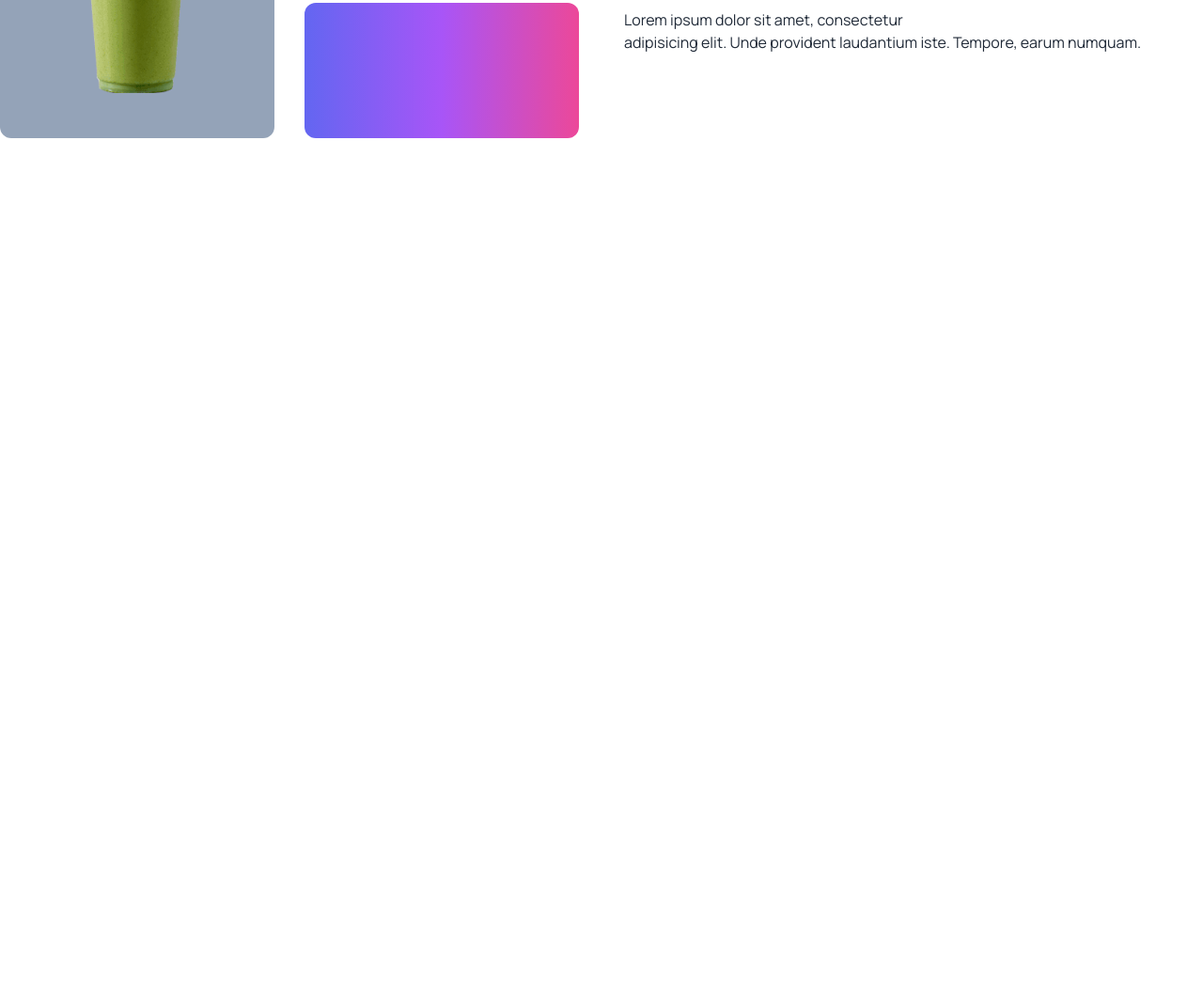
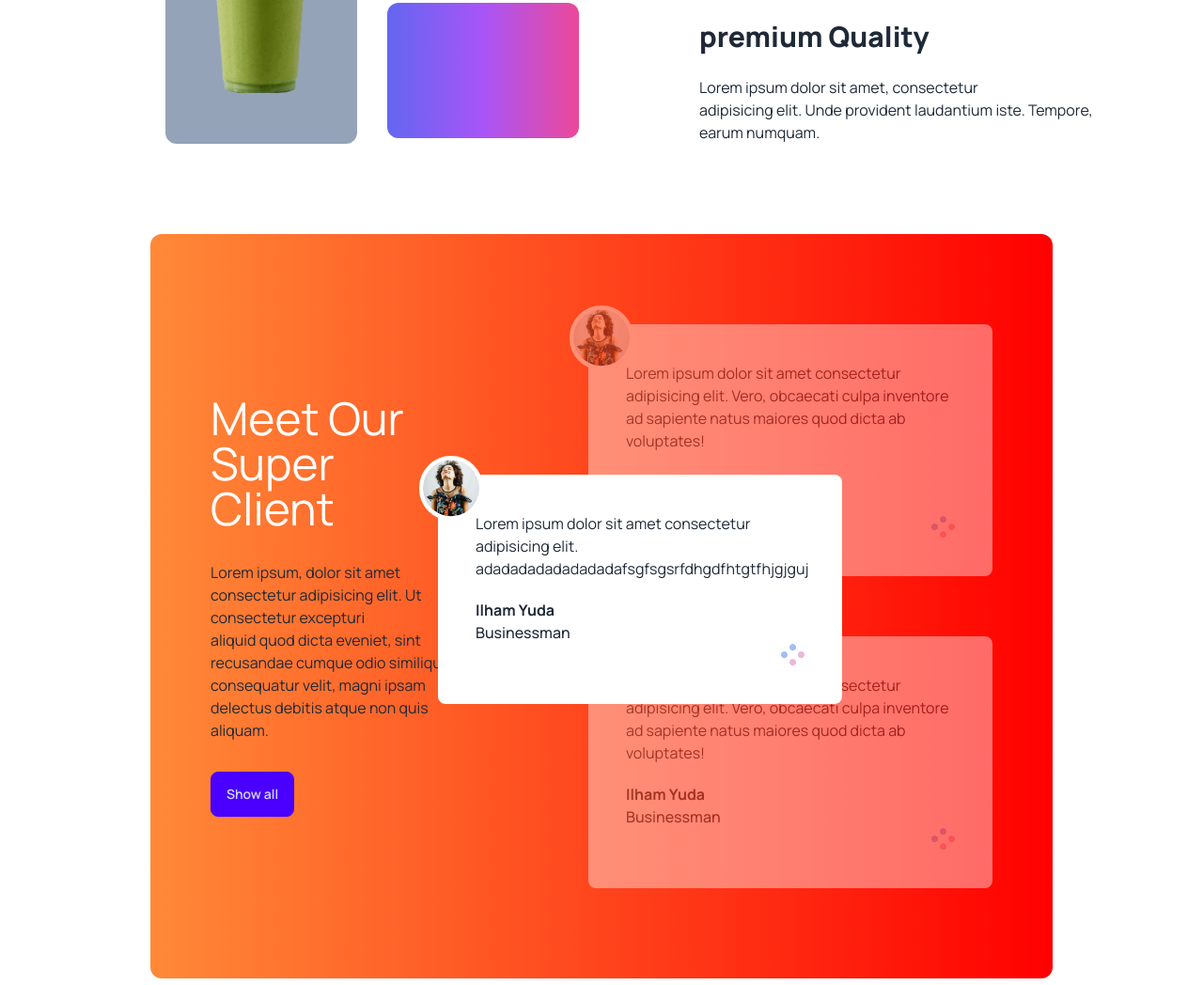
Before and after one commit to abdullahalay/tea, a plain HTML site: page index.html in a window 1280 px wide. Shown: the part 1749-2797 px from the top of the page at 94% size. Before the commit the page ends 1992 px from the top, so only its background shows below. Drawn offline with nearby package versions, Linux system fonts and the light colour scheme.

Commit message:
first commit

```diff
--- a/index.html
+++ b/index.html
@@ -61,7 +61,7 @@
 
     </header>
     <main>
-        <section class="text-center my-24">
+        <section class="text-center my-24 mx-24">
             <h2 class="text-5xl font-extrabold mb-5">Our featured products</h2>
             <p class="lg:max-w-3xl mx-auto mb-24">Lorem ipsum dolor sit amet consectetur adipisicing elit. Illum minima tenetur ea! Officiis necessitatibus perferendis delectus quaerat adipisci dignissimos placeat.</p>
             <div class="grid grid-cols-1 md:grid-cols-2 lg:grid-cols-4 gap-6 mx-20">
@@ -136,8 +136,8 @@
 
         </section>
 
-        <section class="my-24 flex flex-col lg:flex-row gap-12">
-            <div class="grid gap-8 grid-cols-1 md:grid-cols-2 flex-1">
+        <section class="my-24 flex flex-col lg:flex-row gap-12 mx-24">
+            <div class="grid gap-8 grid-cols-1 md:grid-cols-2 flex-1 mx-20">
                 <div class="rounded-xl bg-gradient-to-r from-cyan-500 to-blue-500 ... h-36"></div>
                 <div class="row-span-2 rounded-xl bg-red-300 px-8 py-12 flex justify-center items-center"><img src="images/fresh-1.png" alt=""></div>
                 <div class="row-span-2 rounded-xl bg-slate-400 px-8 py-12 flex justify-center items-center"> <img src="images/fresh-2.png" alt=""></div>
@@ -156,6 +156,54 @@
             </div>
         </section>
 
+
+        <section class="my-24 flex flex-col lg:flex-row px-16 py-24  rounded-xl bg-gradient-to-r from-[#FF8938] to-[#F00] mx-40 ">
+          <div class="flex items-center pr-28 ">
+            <div class="space-y-8 ">
+              <h2 class="text-5xl font-extra-bold text-white">Meet Our Super <br>Client</h2>
+              <p class="">Lorem ipsum, dolor sit amet consectetur adipisicing elit. Ut consectetur excepturi <br> aliquid quod dicta eveniet, sint recusandae cumque odio similique consequatur velit, magni ipsam delectus debitis atque non quis aliquam.</p>
+              <button class="btn btn-primary">Show all</button>
+            </div>
+          </div>
+
+          <div class="relative">
+
+            <div class="relative p-10 rounded-lg bg-white opacity-40 mb-16 lg:w-[430px] z-10">
+              <img class="absolute -left-5 -top-5 rounded-full border-4 border-white  bg-white" src= "images/client.png" alt="">
+              <p>Lorem ipsum dolor sit amet consectetur adipisicing elit. Vero, obcaecati culpa inventore ad sapiente natus maiores quod dicta ab voluptates!</p>
+              <h2 class="font-bold mt-5">Ilham Yuda</h2>
+              <p class="font-medium">Businessman</p>
+              <div class="flex justify-end">
+                <img  src="images/circles.png" alt="">
+              </div>
+            </div>
+
+            <div class="absolute p-10 rounded-lg bg-white top-40 -left-40 lg:w-[430px] z-20">
+              <img class="absolute -left-5 -top-5 rounded-full border-4 border-white  bg-white" src= "images/client.png" alt="">
+              <p>Lorem ipsum dolor sit amet consectetur adipisicing elit. adadadadadadadadafsgfsgsrfdhgdfhtgtfhjgjguj</p>
+              <h2 class="font-bold mt-5">Ilham Yuda</h2>
+              <p class="font-medium">Businessman</p>
+              <div class="flex justify-end">
+                <img  src="images/circles.png" alt="">
+              </div>
+            </div>
+
+            <div class="relative p-10 rounded-lg bg-white opacity-40 lg:w-[430px] z-10">
+              <img class="absolute -left-5 -top-5 rounded-full border-4 border-white  bg-white" src= "images/client.png" alt="">
+              <p>Lorem ipsum dolor sit amet consectetur adipisicing elit. Vero, obcaecati culpa inventore ad sapiente natus maiores quod dicta ab voluptates!</p>
+              <h2 class="font-bold mt-5">Ilham Yuda</h2>
+              <p class="font-medium">Businessman</p>
+              <div class="flex justify-end">
+                <img  src="images/circles.png" alt="">
+              </div>
+            </div>
+
+
+
+          </div>
+
+        </section>
+
     </main>
     <footer>
 
```
